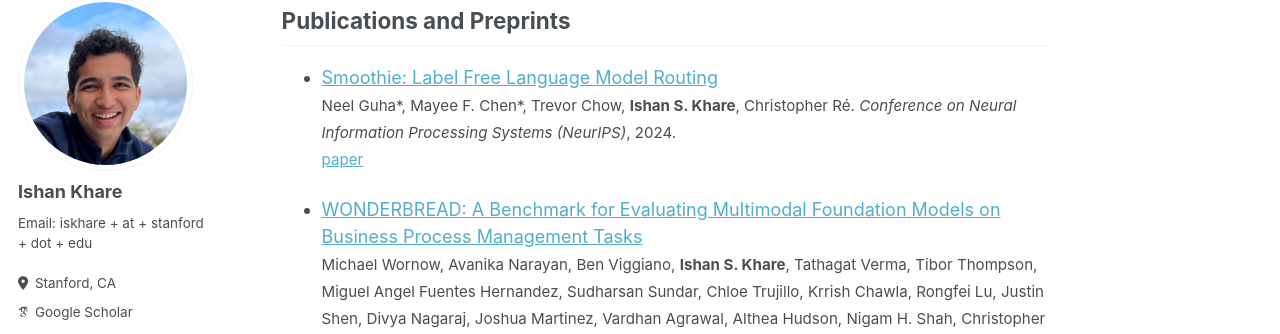
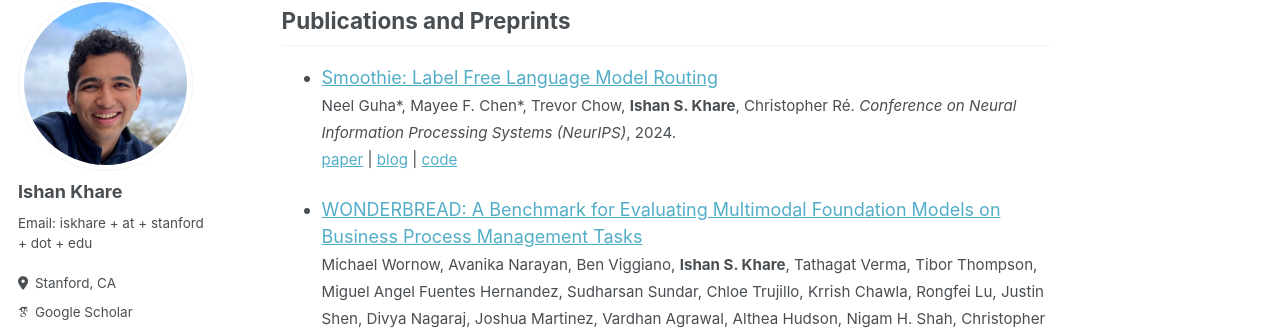
Before and after one commit to iskhare/iskhare.github.io, a Jekyll site: the page built from _pages/about.md, in a window 1280 px wide and 900 px high, scrolled down 366 px. Shown: the part 110-444 px from the top of the window. Built offline with Jekyll 4.4.1, drawn with Linux system fonts in a browser that asks for light colours; some web fonts are replaced.

Commit message:
pub update

```diff
--- a/_pages/about.md
+++ b/_pages/about.md
@@ -19,7 +19,7 @@ Publications and Preprints
 ------
 - [Smoothie: Label Free Language Model Routing](https://arxiv.org/abs/2412.04692)<br>
   <span style="font-size:4mm;">Neel Guha\*, Mayee F. Chen\*, Trevor Chow, **Ishan S. Khare**, Christopher Ré. *Conference on Neural Information Processing Systems (NeurIPS)*, 2024.</span><br>
-  <span style="font-size:4mm;">[paper](https://arxiv.org/pdf/2412.04692)</span>
+  <span style="font-size:4mm;">[paper](https://arxiv.org/pdf/2412.04692) | [blog](https://hazyresearch.stanford.edu/blog/2024-12-10-smoothie) | [code](https://github.com/HazyResearch/smoothie)</span>
 
 - [WONDERBREAD: A Benchmark for Evaluating Multimodal Foundation Models on Business Process Management Tasks](https://arxiv.org/abs/2406.13264)<br>
   <span style="font-size:4mm;">Michael Wornow, Avanika Narayan, Ben Viggiano, **Ishan S. Khare**, Tathagat Verma, Tibor Thompson, Miguel Angel Fuentes Hernandez, Sudharsan Sundar, Chloe Trujillo, Krrish Chawla, Rongfei Lu, Justin Shen, Divya Nagaraj, Joshua Martinez, Vardhan Agrawal, Althea Hudson, Nigam H. Shah, Christopher Ré. *Conference on Neural Information Processing Systems (NeurIPS)*, 2024.</span><br>
```
